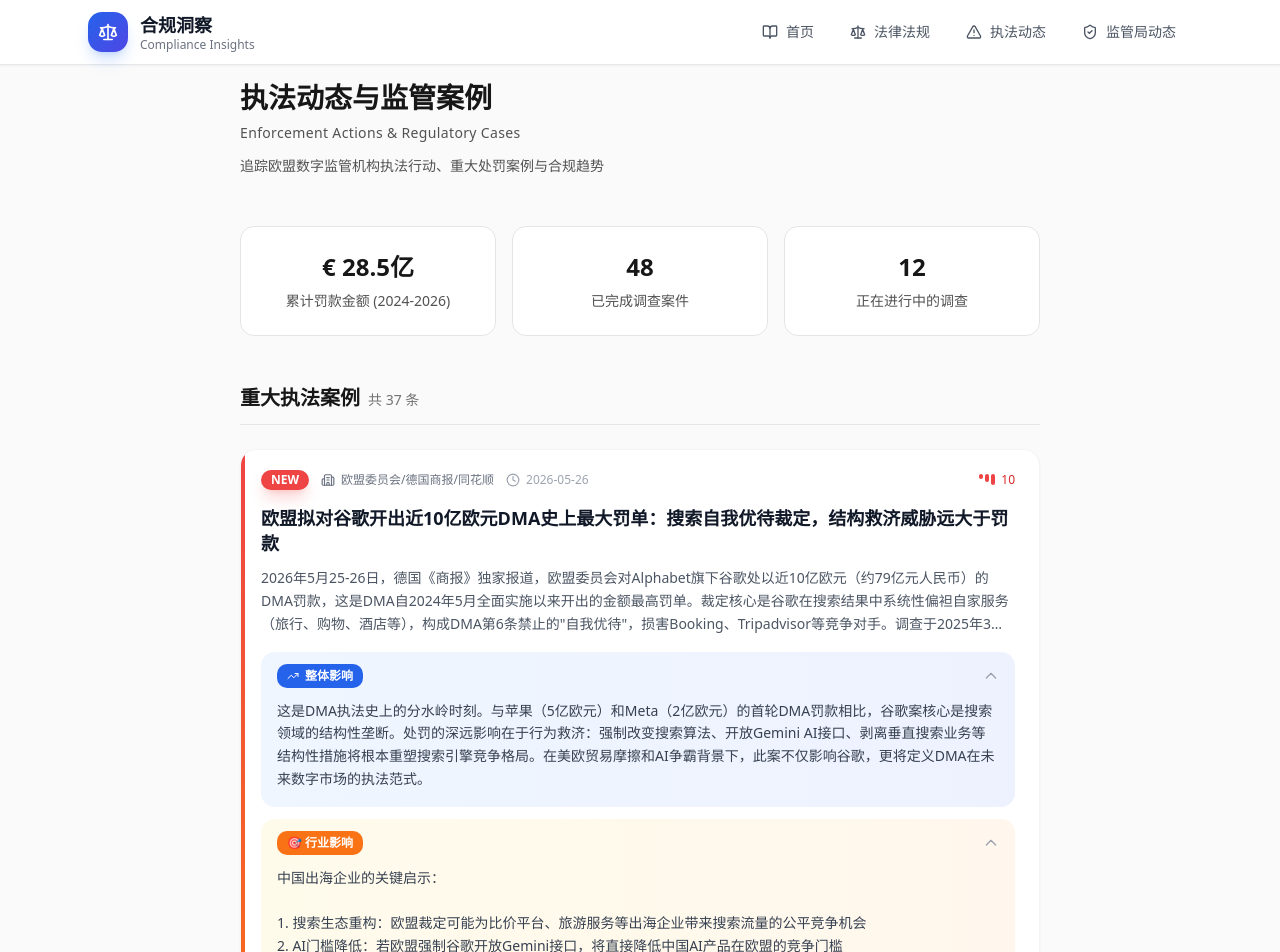
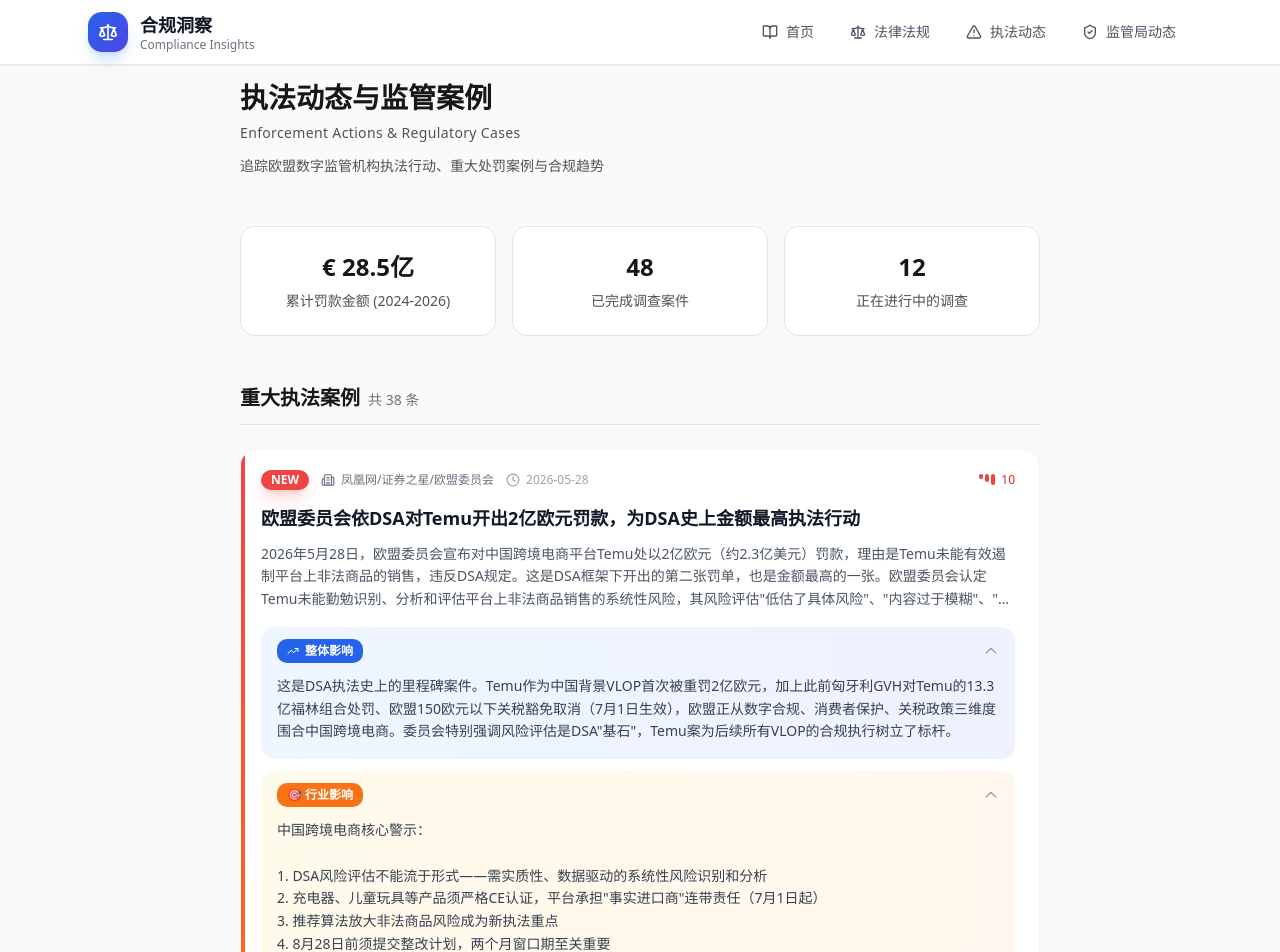
Before and after one commit to lbook820-gif/aspgcminsight, a React (Vite) app: page /#/enforcement in a window 1280 px wide. Shown: the top 952 px of the page. Built offline with nearby package versions, Linux system fonts and the light colour scheme.

Commit message:
feat: daily update 2026-05-28 - Temu fined €200M by EU (DSA record penalty), new NIS2 reporting template, EU tech sovereignty updates

```diff
--- a/package.json
+++ b/package.json
@@ -74,7 +74,7 @@
     "tailwindcss": "^3.4.19",
     "tailwindcss-animate": "^1.0.7",
     "tw-animate-css": "^1.4.0",
-    "typescript": "~5.7.0",
+    "typescript": "^5.7.3",
     "typescript-eslint": "^8.46.4",
     "vite": "^7.3.3"
   },
--- a/src/pages/DPAs.tsx
+++ b/src/pages/DPAs.tsx
@@ -147,6 +147,22 @@
       '在欧洲运营的云服务商和关键基础设施企业需关注：1）ENISA Root下的CVE编号管理体系将提升漏洞披露的时效性和协调性；2）欧盟网络安全监管（NIS2、DORA）对漏洞管理的合规要求将逐步细化；3）建议将ENISA CVE体系融入企业内部漏洞管理流程。',
     tags: ['ENISA', 'CVE', '漏洞管理', '网络安全', '欧洲'],
     link: 'https://www.enisa.europa.eu/news/new-cve-numbering-authorities-under-enisa-root',
+    isNew: true,
+  },
+  {
+    id: 'dpa-eu-016',
+    source: 'European Commission (欧盟委员会)',
+    date: '2026-05-28',
+    heat: 10,
+    title: '欧盟委员会依DSA对Temu开出2亿欧元创纪录罚单，认定风险评估严重不足',
+    summary:
+      '2026年5月28日，欧盟委员会宣布对中国跨境电商平台Temu处以2亿欧元罚款，理由是Temu未能有效遏制平台上非法商品销售，违反DSA。这是DSA框架下开出的第二张也是金额最高罚单。委员会认定Temu的风险评估"低估了具体风险、内容过于模糊、不完整"。调查还涉及推荐算法和网红推广项目放大非法商品风险。Temu表示不同意处罚并考虑上诉。欧盟要求8月28日前提交整改行动计划。',
+    overallImpact:
+      '这是DSA执法史上的里程碑，也是对中国跨境电商平台最严厉的DSA处罚。欧盟数字事务负责人明确表示"现在是Temu遵守法律的时候了"。与匈牙利GVH处罚和关税改革形成叠加监管效应。',
+    industryImpact:
+      '中国跨境电商核心警示：DSA风险评估必须实质性、数据驱动；非法商品管控须升级；算法风险纳入审查；8月28日前整改窗口期。',
+    tags: ['欧盟委员会', 'Temu', 'DSA', '罚款', '跨境电商', '非法商品'],
+    link: 'https://ishare.ifeng.com/c/s/v002exCtFEx5VnGjLJWEX1ci--3KZ5Z-_pxFmp1NSlTSItC0U__',
     isNew: true,
   },
   {
--- a/src/pages/Enforcement.tsx
+++ b/src/pages/Enforcement.tsx
@@ -311,6 +311,22 @@
       '中国出海企业的关键启示：\n\n1. 搜索生态重构：欧盟裁定可能为比价平台、旅游服务等出海企业带来搜索流量的公平竞争机会\n2. AI门槛降低：若欧盟强制谷歌开放Gemini接口，将直接降低中国AI产品在欧盟的竞争门槛\n3. 多线监管包围：DMA罚款+Android AI系统级能力开放（7月底裁定）+广告技术案（29.5亿欧元）形成三线施压\n4. 全球协同监管：美国司法部推动谷歌搜索垄断案可能强制出售Chrome，跨大西洋监管合力加速\n5. 合规红线：DMA第6条"自我优待"禁令对所有守门人平台具有通用警示意义',
     tags: ['谷歌', 'DMA', '反垄断', '欧盟', '搜索', 'Alphabet', '罚款', '自我优待'],
     link: 'https://stock.10jqka.com.cn/usstock/20260526/c676980119.shtml',
+    isNew: true,
+  },
+  {
+    id: 'e39',
+    source: '凤凰网/证券之星/欧盟委员会',
+    date: '2026-05-28',
+    heat: 10,
+    title: '欧盟委员会依DSA对Temu开出2亿欧元罚款，为DSA史上金额最高执法行动',
+    summary:
+      '2026年5月28日，欧盟委员会宣布对中国跨境电商平台Temu处以2亿欧元（约2.3亿美元）罚款，理由是Temu未能有效遏制平台上非法商品的销售，违反DSA规定。这是DSA框架下开出的第二张罚单，也是金额最高的一张。欧盟委员会认定Temu未能勤勉识别、分析和评估平台上非法商品销售的系统性风险，其风险评估"低估了具体风险"、"内容过于模糊"、"基于不充分证据"。调查始于BEUC及17个成员机构投诉。欧盟数字事务负责人Henna Virkkunen明确表示"现在是Temu遵守法律的时候了"。Temu表示不同意处罚决定，将"考虑一切选项"。欧盟要求Temu在8月28日前提交整改行动计划，未来两个月内评估。',
+    overallImpact:
+      '这是DSA执法史上的里程碑案件。Temu作为中国背景VLOP首次被重罚2亿欧元，加上此前匈牙利GVH对Temu的13.3亿福林组合处罚、欧盟150欧元以下关税豁免取消（7月1日生效），欧盟正从数字合规、消费者保护、关税政策三维度围合中国跨境电商。委员会特别强调风险评估是DSA"基石"，Temu案为后续所有VLOP的合规执行树立了标杆。',
+    industryImpact:
+      '中国跨境电商核心警示：\n\n1. DSA风险评估不能流于形式——需实质性、数据驱动的系统性风险识别和分析\n2. 充电器、儿童玩具等产品须严格CE认证，平台承担"事实进口商"连带责任（7月1日起）\n3. 推荐算法放大非法商品风险成为新执法重点\n4. 8月28日前须提交整改计划，两个月窗口期至关重要\n5. 叠加：DSA罚款+关税改革+消费者保护+数据跨境四线监管，建议建立一体化欧洲合规体系',
+    tags: ['Temu', 'DSA', '罚款', '欧盟', '跨境电商', '非法商品', 'VLOP'],
+    link: 'https://ishare.ifeng.com/c/s/v002exCtFEx5VnGjLJWEX1ci--3KZ5Z-_pxFmp1NSlTSItC0U__',
     isNew: true,
   },
   {
--- a/src/pages/Home.tsx
+++ b/src/pages/Home.tsx
@@ -11,6 +11,22 @@
 // 合规新闻数据库 - 近一年内大厂和中企合规新闻(已验证原文链接)
 const allNews: NewsItem[] = [
   // ==================== 2026年新闻 ====================
+  {
+    id: '2026-057',
+    source: '凤凰网/证券之星/新浪财经',
+    date: '2026-05-28',
+    heat: 10,
+    title: '欧盟认定Temu未有效遏制非法商品销售，依据DSA开出2亿欧元罚单，为DSA史上金额最高执法',
+    summary:
+      '2026年5月28日，欧盟委员会宣布对中国跨境电商平台Temu处以2亿欧元（约2.3亿美元）罚款，理由是该公司未能有效遏制平台上非法商品的销售，违反欧盟《数字服务法》（DSA）。这是欧盟委员会根据DSA开出的第二张罚单，也是金额最高的一张。此前最高为2025年12月对社交平台X的1.2亿欧元罚款。调查发现Temu未能勤勉识别、分析和评估平台上非法商品销售的系统性风险。欧盟数字事务负责人Henna Virkkunen明确表示"现在是Temu遵守法律的时候了"。Temu不同意处罚决定，表示将"考虑一切选项"，包括上诉。欧盟委员会要求Temu在8月28日前提交整改行动计划，否则可能面临进一步处罚。调查始于BEUC及17个成员机构的投诉，欧盟还将继续调查Temu服务设计的成瘾性以及更多非法商品问题。',
+    overallImpact:
+      '这是DSA执法史上的里程碑罚款。2亿欧元的金额本身已经创下记录，更重要的是此案建立了跨境电商平台DSA合规的执法基线。Temu作为中国背景的VLOP首次被重罚，标志着欧盟从"调查阶段"正式进入"大规模罚款阶段"。结合此前匈牙利GVH对Temu的13.3亿福林组合处罚、欧盟取消150欧元以下小包关税豁免（7月1日生效），以及DPC对SHEIN的数据跨境调查，欧盟正从数字合规、消费者保护、关税政策、数据保护四线合围中国跨境电商。',
+    industryImpact:
+      '对所有在欧运营的中国跨境电商的核心警示：\n\n1. 风险评估是DSA硬性义务：委员会明确批评Temu的风险评估"低估了具体风险、内容模糊、基于不充分证据"——平台必须进行实质性、数据驱动的系统性风险评估，而非流于形式的"勾选清单"\n2. 非法商品管控升级：充电器、婴幼儿玩具等产品须严格CE认证。欧盟正将平台定性为"事实进口商"（7月1日起），承担清关和产品合规的连带责任\n3. 推荐算法审查：Temu的推荐系统和网红商品推广项目也被列入调查范围，算法放大非法商品风险将成为新的执法重点\n4. 整改时间表：8月28日前须提交行动计划，未来两个月是关键窗口期\n5. 叠加监管风险：DSA罚款+关税改革+消费者保护执法+数据跨境调查，建议建立法务、合规、运营一体化的欧洲市场应对体系',
+    tags: ['Temu', 'DSA', '罚款', '欧盟', '跨境电商', '非法商品', 'VLOP'],
+    link: 'https://ishare.ifeng.com/c/s/v002exCtFEx5VnGjLJWEX1ci--3KZ5Z-_pxFmp1NSlTSItC0U__',
+    isNew: true,
+  },
   {
     id: '2026-055',
     source: '同花顺/德国商报/路透社',
--- a/src/pages/Laws.tsx
+++ b/src/pages/Laws.tsx
@@ -26,7 +26,7 @@
     name: '《数字服务法》(DSA) — 内容审核与平台责任',
     status: '已生效',
     summary:
-      '2024年2月起全面适用，要求大型在线平台建立内容审核机制、广告透明度系统和风险管理体系。移动应用作为内容传播渠道，需建立投诉处理机制和非法内容报告系统。',
+      '2024年2月起全面适用，要求大型在线平台建立内容审核机制、广告透明度系统和风险管理体系。2026年5月28日，欧盟依据DSA对Temu处以2亿欧元最高罚单，认定其风险评估严重不足，未能有效遏制非法商品销售。此前欧盟已对X（原Twitter）处以1.2亿欧元罚款。目前欧盟正评估将ChatGPT（1.204亿月活）纳入VLOP监管范围。VLOP需履行系统性风险评估、年度外部审计、广告透明度、研究人员数据访问等严格义务。违规最高可面临全球年营收6%罚款。移动应用作为内容传播渠道，需建立投诉处理机制和非法内容报告系统。',
     impactScope: '社交媒体、内容平台、电商应用',
     updateTime: '2026-05-26',
   },
```
Also changed, not shown: 4 other files (tests, documents, lock files or other folders).
